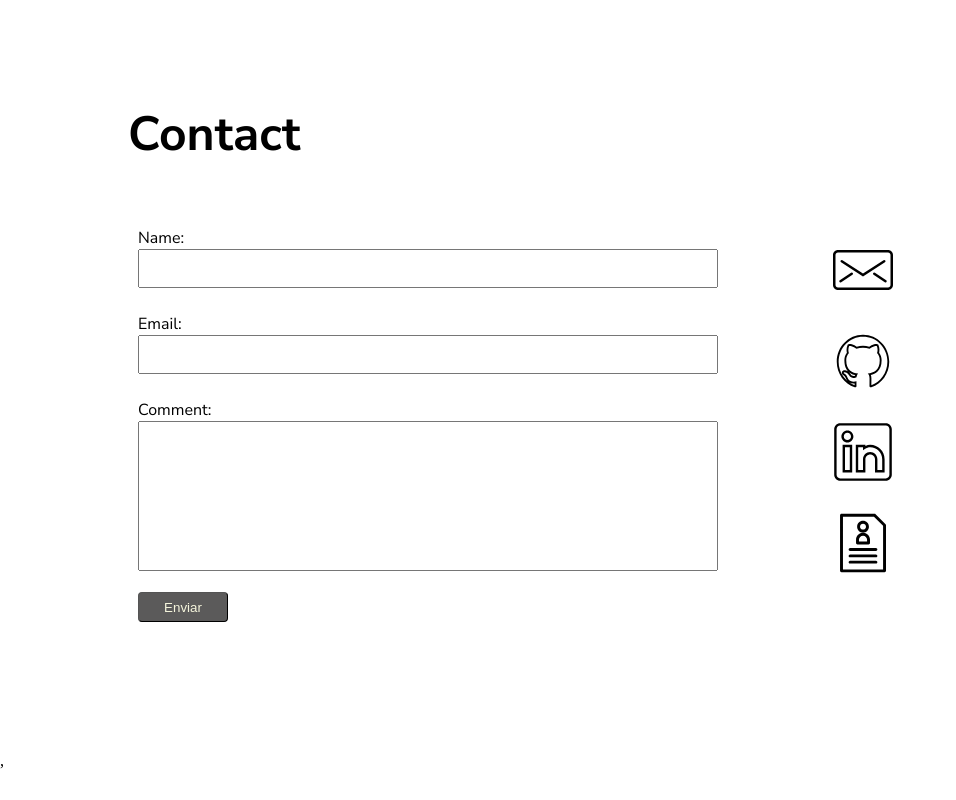
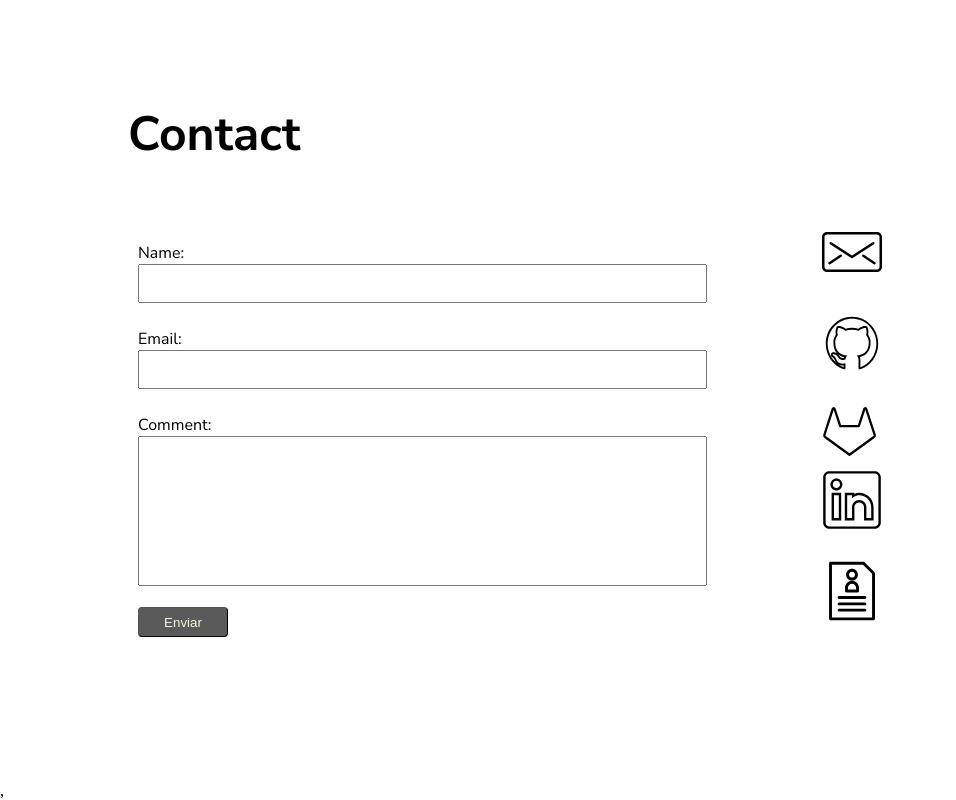
Before and after one commit to martinjbh/My-Porfolio, a React (Create React App) app: page / in a window 1280 px wide. Shown: the part 1632-2432 px from the top of the page, without its empty margins (0-956 px from the left). Before the commit the page ends 2402 px from the top, so only its background shows below. Built offline with nearby package versions, Linux system fonts and the light colour scheme.

Commit message:
add gitlab icon

```diff
--- a/package.json
+++ b/package.json
@@ -9,7 +9,6 @@
     "@testing-library/user-event": "^13.5.0",
     "emailjs": "^4.0.0",
     "react": "^17.0.2",
-
     "react-dom": "^17.0.2",
     "react-redux": "^7.2.6",
     "react-router-dom": "^6.2.2",
--- a/src/components/ContactForm/ContactForm.js
+++ b/src/components/ContactForm/ContactForm.js
@@ -2,6 +2,7 @@ import Icons from '../Icons/Icons';
 import { useState, useRef } from "react";
 import emailjs from '@emailjs/browser';
 import './ContactForm.scss'
+import gitlab from '../Icons/gitlab.png'
 const ContactForm = ({ mode }) => {
 
     const [error, setError] = useState({
@@ -133,20 +134,25 @@ const ContactForm = ({ mode }) => {
                     }
                 </form>
                 <div className="cmp-contact-form--social">
-                    <a href="mailto:barreiromartinj@gmail.com" className="cmp-contact-form--social__link" target="_blank"  rel="noreferrer">
+                    <a href="mailto:barreiromartinj@gmail.com" className="cmp-contact-form--social__link" target="_blank" rel="noreferrer">
                         <Icons name="mail" />
                     </a>
-                    <a href="https://github.com/martinjbh" className="cmp-contact-form--social__link" target="_blank"  rel="noreferrer">
+                    <a href="https://github.com/martinjbh" className="cmp-contact-form--social__link" target="_blank" rel="noreferrer">
                         <Icons name="git" />
                     </a>
-                    <a href="https://www.linkedin.com/in/barreiro-martin/" className="cmp-contact-form--social__link" target="_blank"  rel="noreferrer">
+                    <a href='https://gitlab.com/martinjhb' className="cmp-contact-form--gitlab" target="_blank" rel="noreferrer">
+                        <Icons name="gitlab" />
+                    </a>
+                    <a href="https://www.linkedin.com/in/barreiro-martin/" className="cmp-contact-form--social__link" target="_blank" rel="noreferrer">
                         <Icons name="linkedin" />
                     </a>
 
-                        <a  href='https://www.docdroid.net/6tLnXhN/martin-barreiro-cv-pdf' className="cmp-contact-form--social__link" target="_blank"  rel="noreferrer">
-                            <Icons name="cv" />
+                    <a href='https://www.docdroid.net/6tLnXhN/martin-barreiro-cv-pdf' className="cmp-contact-form--social__link" target="_blank" rel="noreferrer">
+                        <Icons name="cv" />
 
-                        </a>
+                    </a>
+
+
 
 
                 </div>
--- a/src/components/ContactForm/ContactForm.scss
+++ b/src/components/ContactForm/ContactForm.scss
@@ -29,6 +29,18 @@
 
         @include respond-to('medium') {
             display: block;
+        }
+    }
+
+
+    .cmp-contact-form--gitlab {
+        text-decoration: none;
+        display: inline-block;
+        position: relative;
+
+        @include respond-to('medium') {
+            display: block;
+            left: 5px;
         }
     }
 
@@ -73,11 +85,21 @@
 
     .cmp-contact-form--social {
         margin-top: 20px;
+        width: 342px;
+        position: relative;
+
+        @include respond-to('small') {
+            right: 25px;
+
+        }
 
         @include respond-to('medium') {
             margin-top: 50px;
             margin-left: 100px;
+
         }
+
+
     }
 
     .cmp-contact-form--row {
--- a/src/components/Icons/Icons.js
+++ b/src/components/Icons/Icons.js
@@ -1,6 +1,6 @@
 import './Icons.scss';
 
-const Icons = ({name}) => {
+const Icons = ({ name }) => {
 
     return (
         <>
@@ -21,7 +21,7 @@ const Icons = ({name}) => {
             {
 
                 name === 'linkedin' &&
-                <svg className={`cmp-icon cmp-icon-${name}`}  viewBox="0 0 50 50" xmlns="http://www.w3.org/2000/svg">
+                <svg className={`cmp-icon cmp-icon-${name}`} viewBox="0 0 50 50" xmlns="http://www.w3.org/2000/svg">
                     <path d="M44 1H6C3.243 1 1 3.243 1 6v38c0 2.757 2.243 5 5 5h38c2.757 0 5-2.243 5-5V6c0-2.757-2.243-5-5-5zm3 43c0 1.654-1.346 3-3 3H6c-1.654 0-3-1.346-3-3V6c0-1.654 1.346-3 3-3h38c1.654 0 3 1.346 3 3v38z" />
                     <path d="M8 42h8V19H8v23zm2-21h4v19h-4V21zM12 7c-2.757 0-5 2.243-5 5s2.243 5 5 5 5-2.243 5-5-2.243-5-5-5zm0 8c-1.654 0-3-1.346-3-3s1.346-3 3-3 3 1.346 3 3-1.346 3-3 3zM31 19c-1.363 0-2.703.308-4 .916V19h-8v23h8V31c0-2.206 1.794-4 4-4s4 1.794 4 4v11h8V31c0-6.617-5.383-12-12-12zm10 21h-4v-9c0-3.309-2.691-6-6-6s-6 2.691-6 6v9h-4V21h4v2.521l1.561-1.057C27.996 21.493 29.489 21 31 21c5.514 0 10 4.486 10 10v9z" />
                 </svg>
@@ -29,7 +29,7 @@ const Icons = ({name}) => {
 
             {
                 name === 'cv' &&
-                <svg className={`cmp-icon cmp-icon-${name}`} viewBox="0 0 846 846"  xmlns="http://www.w3.org/2000/svg">
+                <svg className={`cmp-icon cmp-icon-${name}`} viewBox="0 0 846 846" xmlns="http://www.w3.org/2000/svg">
                     <path d="M423.33 279.52c54.2 0 98.47 44.26 98.47 98.47v45.71c0 11.4-9.25 20.65-20.65 20.65H345.51c-11.4 0-20.65-9.25-20.65-20.65v-45.71c0-54.2 44.27-98.47 98.47-98.47zM241.28 536.09c-27.16 0-27.16-41.3 0-41.3h364.1c27.16 0 27.16 41.3 0 41.3h-364.1zm0 177.71c-27.16 0-27.16-41.29 0-41.29h364.1c27.16 0 27.16 41.29 0 41.29h-364.1zm0-88.85c-27.16 0-27.16-41.3 0-41.3h364.1c27.16 0 27.16 41.3 0 41.3h-364.1zM119.91 10.4h465.97c5.7 0 10.86 2.31 14.6 6.05l140.87 140.87c4.03 4.03 6.05 9.32 6.05 14.6v643.69c0 11.4-9.25 20.65-20.65 20.65H119.91c-11.4 0-20.65-9.25-20.65-20.65V31.05c0-11.4 9.25-20.65 20.65-20.65zm457.42 41.29H140.55v743.28h565.56v-614.5L577.33 51.69zm-154 57.32c45.98 0 83.25 37.28 83.25 83.26 0 45.97-37.27 83.25-83.25 83.25s-83.25-37.28-83.25-83.25c0-45.98 37.27-83.26 83.25-83.26zm0 41.3c-23.18 0-41.96 18.78-41.96 41.96 0 23.17 18.78 41.96 41.96 41.96s41.96-18.79 41.96-41.96c0-23.18-18.78-41.96-41.96-41.96zm0 170.5c-31.4 0-57.18 25.77-57.18 57.18v25.07h114.36v-25.07c0-31.41-25.78-57.18-57.18-57.18z" />
                 </svg>
             }
@@ -43,7 +43,7 @@ const Icons = ({name}) => {
 
             {
                 name === 'dark' &&
-                <svg className={`cmp-icon cmp-icon-${name}`}  fill="none" strokeWidth="1.5" viewBox="0 0 24 24" xmlns="http://www.w3.org/2000/svg">
+                <svg className={`cmp-icon cmp-icon-${name}`} fill="none" strokeWidth="1.5" viewBox="0 0 24 24" xmlns="http://www.w3.org/2000/svg">
                     <path d="M9 18h6M10 21h4M16.5 11.5c1-1 1.477-2.013 1.5-3.5.048-3.05-2-5-6-5-1.168 0-2.169.166-3 .477M9 15c0-2-.5-2.5-1.5-3.5S6.023 9.487 6 8a5.618 5.618 0 0 1 .168-1.5M3 3l18 18" stroke="currentColor" strokeLinecap="round" strokeLinejoin="round" />
                 </svg>
             }
@@ -56,6 +56,18 @@ const Icons = ({name}) => {
                     <path d="m7.05 8.4 3.536 3.6-3.536 3.5 1.415 1.4L12 13.4l3.536 3.5 1.414-1.4-3.536-3.5 3.536-3.6L15.536 7 12 10.5 8.465 7 7.05 8.4z" fill="#ecf0f1" />
                 </svg>
             }
+            {
+                name === 'gitlab' &&
+                <svg
+                    style={{ color: "black" }}
+                    className={`cmp-icon cmp-icon-${name}`}
+                    xmlns="http://www.w3.org/2000/svg"
+                    width="55" height="55" viewBox="0 0 24 24" fill="none" stroke="currentColor" stroke-width="1" stroke-linecap="round" stroke-linejoin="round" class="feather feather-gitlab">
+                    <path d="M22.65 14.39L12 22.13 1.35 14.39a.84.84 0 0 1-.3-.94l1.22-3.78 2.44-7.51A.42.42 0 0 1 4.82 2a.43.43 0 0 1 .58 0 .42.42 0 0 1 .11.18l2.44 7.49h8.1l2.44-7.51A.42.42 0 0 1 18.6 2a.43.43 0 0 1 .58 0 .42.42 0 0 1 .11.18l2.44 7.51L23 13.45a.84.84 0 0 1-.35.94z"></path>
+                </svg>
+
+            }
+
 
 
         </>
--- a/src/scss/breakpoints.scss
+++ b/src/scss/breakpoints.scss
@@ -1,8 +1,7 @@
 $breakpoints: (
-  'small':  ( min-width:  375px ),
-  'medium':  ( min-width:  768px ),
-  'medium-landscape': ( min-width:  1024px ),
-  'large':  ( min-width: 1200px ),
-  'large-xl':  ( min-width: 1400px ),
-  'wide':  ( min-width: 1600px )
-) !default;
+  'small': (max-width: 381px),
+  'medium': (min-width: 768px),
+  'medium-landscape': (min-width: 1024px),
+  'large': (min-width: 1200px),
+  'large-xl': (min-width: 1400px),
+  'wide': (min-width: 1600px)) !default;
```
Also changed, not shown: 1 other file (tests, documents, lock files or other folders).
